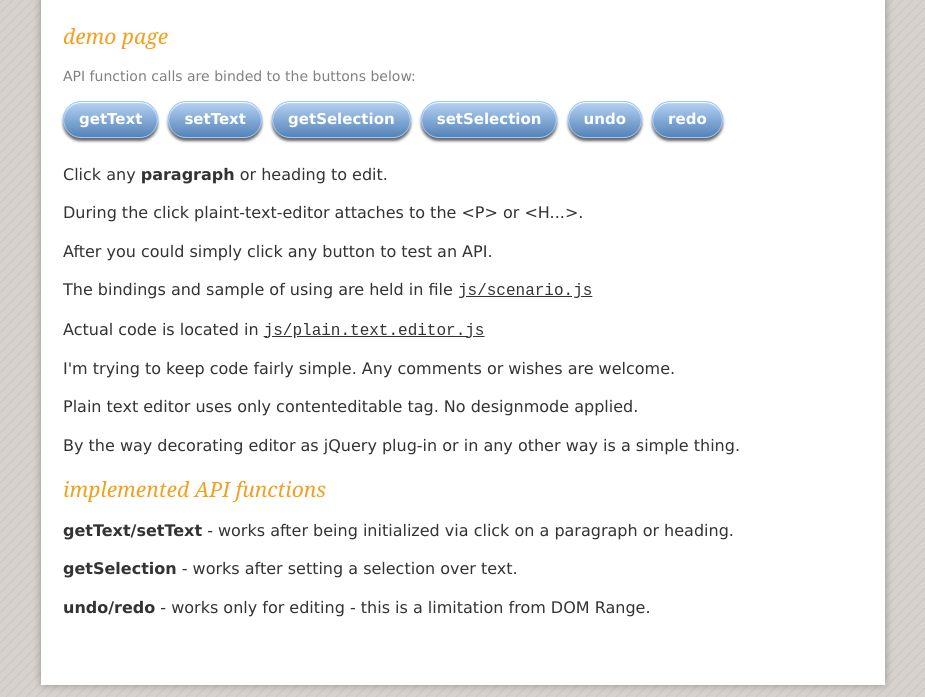
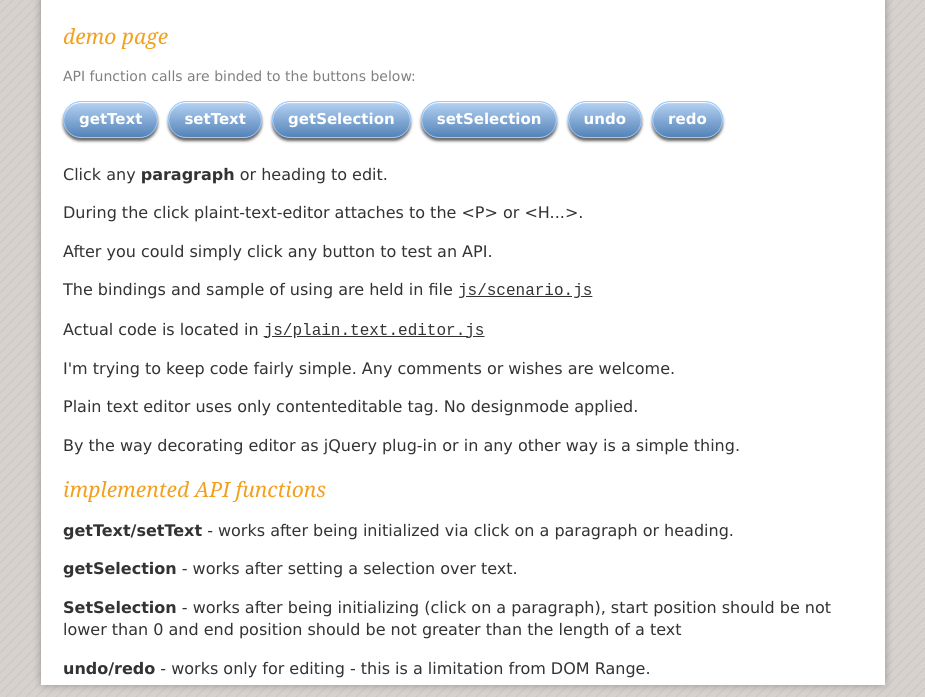
Before and after one commit to sparkma/html5-plain-text-editor, a plain HTML site: page index.html in a window 1280 px wide. Shown: the part 132-829 px from the top of the page, without its empty margins (177-1102 px from the left). Drawn offline with Linux system fonts and the light colour scheme.

Commit message:
added description

```diff
--- a/index.html
+++ b/index.html
@@ -69,6 +69,9 @@ in any other way is a simple thing.
 <b>getSelection</b> - works after setting a selection over text.
 </p>
 
+<p>
+<b>SetSelection</b> - works after being initializing (click on a paragraph), start position should be not lower than 0 and end position should be not greater than the length of a text
+</p>
 
 <p>
 <b>undo/redo</b> - works only for editing - this is a limitation from DOM Range.
```
